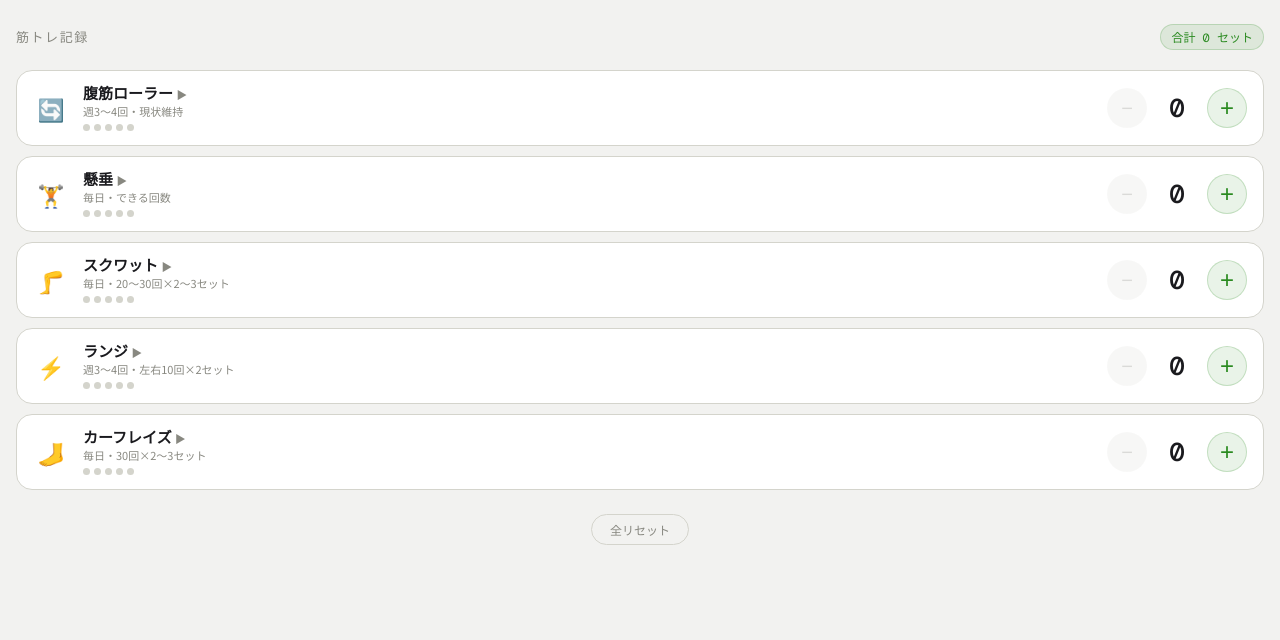
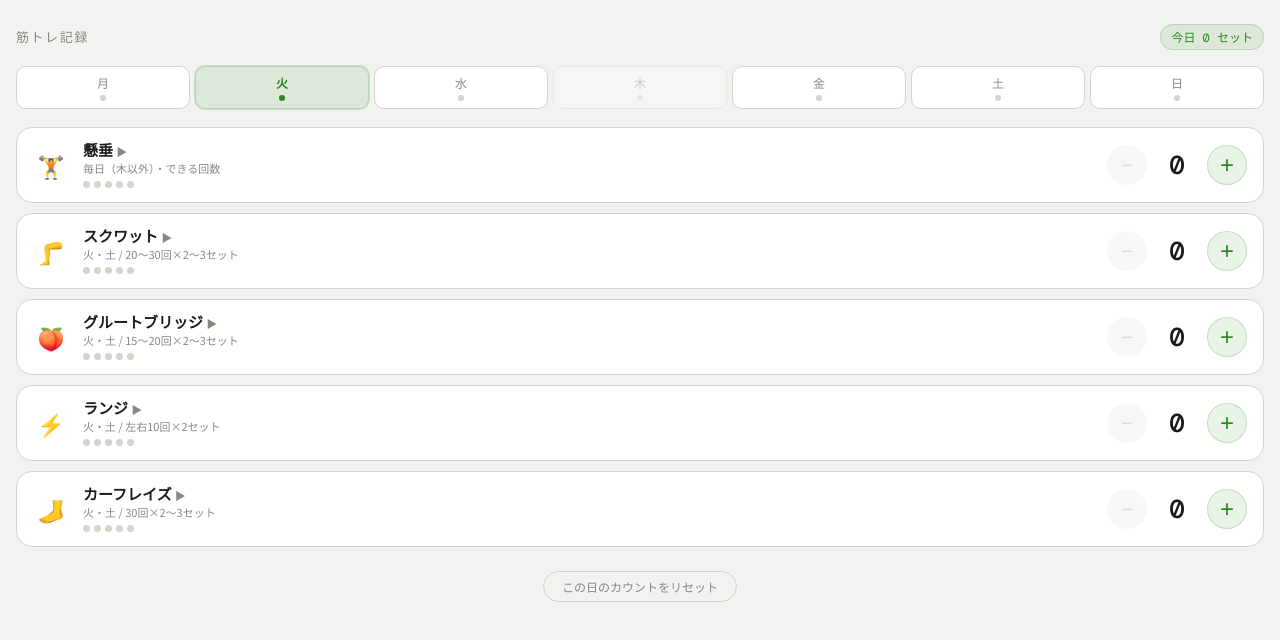
Before and after one commit to erorin-ka/workout-tracker, a plain HTML site: page index.html in a window 1280 px wide. Drawn offline with nearby package versions, Linux system fonts and the light colour scheme.

Commit message:
Update index.html

```diff
--- a/index.html
+++ b/index.html
@@ -22,7 +22,6 @@
     --accent-glow: rgba(127,255,110,0.25);
     --danger: #ff6e6e;
     --radius: 16px;
-    --radius-sm: 10px;
   }
   @media (prefers-color-scheme: light) {
     :root {
@@ -48,310 +47,133 @@
     min-height: 100vh;
     min-height: 100dvh;
     padding: 16px;
-    padding-bottom: 32px;
+    padding-bottom: 40px;
   }
 
   header {
     display: flex;
     align-items: baseline;
     justify-content: space-between;
-    margin-bottom: 20px;
+    margin-bottom: 16px;
     padding-top: 8px;
   }
-
-  .title {
-    font-size: 13px;
-    font-weight: 500;
-    color: var(--text-muted);
-    letter-spacing: 0.12em;
-    text-transform: uppercase;
+  .title { font-size: 13px; font-weight: 500; color: var(--text-muted); letter-spacing: 0.12em; text-transform: uppercase; }
+  .total-badge {
+    font-family: 'DM Mono', monospace; font-size: 12px;
+    color: var(--accent); background: var(--accent-dim);
+    padding: 3px 10px; border-radius: 99px; border: 1px solid var(--accent-glow);
   }
 
-  .total-badge {
-    font-family: 'DM Mono', monospace;
-    font-size: 12px;
-    color: var(--accent);
-    background: var(--accent-dim);
-    padding: 3px 10px;
-    border-radius: 99px;
-    border: 1px solid var(--accent-glow);
+  .day-tabs {
+    display: grid;
+    grid-template-columns: repeat(7, 1fr);
+    gap: 5px;
+    margin-bottom: 18px;
   }
+  .day-tab {
+    background: var(--surface); border: 1px solid var(--border);
+    border-radius: 10px; padding: 7px 2px; text-align: center;
+    cursor: pointer; transition: all 0.15s;
+    -webkit-user-select: none; user-select: none;
+  }
+  .day-tab .day-label { font-size: 12px; color: var(--text-muted); display: block; margin-bottom: 4px; }
+  .day-tab .day-dot { width: 6px; height: 6px; border-radius: 50%; background: var(--border); margin: 0 auto; transition: background 0.15s; }
+  .day-tab.active { border-color: var(--accent-glow); background: var(--accent-dim); box-shadow: 0 0 0 1px var(--accent-glow); }
+  .day-tab.active .day-label { color: var(--accent); font-weight: 700; }
+  .day-tab.active .day-dot { background: var(--accent); }
+  .day-tab.rest-day { opacity: 0.35; cursor: default; }
+  .day-tab.today .day-label { font-weight: 700; }
 
-  .cards {
-    display: flex;
-    flex-direction: column;
-    gap: 10px;
+  .rest-screen {
+    display: flex; flex-direction: column; align-items: center;
+    justify-content: center; padding: 60px 0; gap: 10px; color: var(--text-muted);
   }
+  .rest-screen .rest-icon { font-size: 48px; }
+  .rest-screen .rest-text { font-size: 16px; font-weight: 500; }
+  .rest-screen .rest-sub { font-size: 13px; }
 
+  .cards { display: flex; flex-direction: column; gap: 10px; }
   .card {
-    background: var(--surface);
-    border: 1px solid var(--border);
-    border-radius: var(--radius);
-    padding: 14px 16px;
-    display: flex;
-    align-items: center;
-    gap: 14px;
+    background: var(--surface); border: 1px solid var(--border);
+    border-radius: var(--radius); padding: 14px 16px;
+    display: flex; align-items: center; gap: 14px;
     transition: border-color 0.15s, box-shadow 0.15s;
-    position: relative;
-    overflow: hidden;
+    position: relative; overflow: hidden;
   }
+  .card.active { border-color: var(--accent-glow); box-shadow: 0 0 0 1px var(--accent-glow), inset 0 0 20px var(--accent-dim); }
+  .card-icon { font-size: 22px; width: 36px; text-align: center; flex-shrink: 0; }
+  .card-info { flex: 1; min-width: 0; }
+  .card-name { font-size: 15px; font-weight: 700; line-height: 1; margin-bottom: 3px; cursor: pointer; }
+  .card-name:active { opacity: 0.7; }
+  .card-meta { font-size: 11px; color: var(--text-muted); white-space: nowrap; overflow: hidden; text-overflow: ellipsis; }
+  .card-controls { display: flex; align-items: center; gap: 10px; flex-shrink: 0; }
+  .count-display {
+    font-family: 'DM Mono', monospace; font-size: 26px; font-weight: 500;
+    min-width: 40px; text-align: center; line-height: 1; color: var(--text); transition: color 0.1s;
+  }
+  .count-display.bumped { color: var(--accent); }
+  .btn {
+    width: 40px; height: 40px; border-radius: 50%; border: none; cursor: pointer;
+    font-size: 20px; display: flex; align-items: center; justify-content: center;
+    transition: transform 0.08s; background: var(--surface2); color: var(--text);
+    -webkit-user-select: none; user-select: none;
+  }
+  .btn:active { transform: scale(0.88); }
+  .btn-plus { background: var(--accent-dim); color: var(--accent); border: 1px solid var(--accent-glow); font-size: 24px; font-weight: 300; }
+  .btn-minus { background: var(--surface2); color: var(--text-muted); }
+  .btn-minus:disabled { opacity: 0.3; cursor: default; }
 
-  .card.active {
-    border-color: var(--accent-glow);
-    box-shadow: 0 0 0 1px var(--accent-glow), inset 0 0 20px var(--accent-dim);
-  }
+  .dots { display: flex; gap: 4px; margin-top: 5px; flex-wrap: wrap; }
+  .dot { width: 7px; height: 7px; border-radius: 50%; background: var(--border); transition: background 0.2s; }
+  .dot.filled { background: var(--accent); }
 
-  .card-icon {
-    font-size: 22px;
-    width: 36px;
-    text-align: center;
-    flex-shrink: 0;
-  }
-
-  .card-info {
-    flex: 1;
-    min-width: 0;
-  }
-
-  .card-name {
-    font-size: 15px;
-    font-weight: 700;
-    line-height: 1;
-    margin-bottom: 3px;
-  }
-
-  .card-meta {
-    font-size: 11px;
-    color: var(--text-muted);
-    white-space: nowrap;
-    overflow: hidden;
-    text-overflow: ellipsis;
-  }
-
-  .card-controls {
-    display: flex;
-    align-items: center;
-    gap: 10px;
-    flex-shrink: 0;
-  }
-
-  .count-display {
-    font-family: 'DM Mono', monospace;
-    font-size: 26px;
-    font-weight: 500;
-    min-width: 40px;
-    text-align: center;
-    line-height: 1;
-    color: var(--text);
-    transition: color 0.1s;
-  }
-
-  .count-display.bumped {
-    color: var(--accent);
-  }
-
-  .btn {
-    width: 40px;
-    height: 40px;
-    border-radius: 50%;
-    border: none;
-    cursor: pointer;
-    font-size: 20px;
-    display: flex;
-    align-items: center;
-    justify-content: center;
-    transition: transform 0.08s, opacity 0.1s;
-    background: var(--surface2);
-    color: var(--text);
-    -webkit-user-select: none;
-    user-select: none;
-  }
-
-  .btn:active { transform: scale(0.88); }
-
-  .btn-plus {
-    background: var(--accent-dim);
-    color: var(--accent);
-    border: 1px solid var(--accent-glow);
-    font-size: 24px;
-    font-weight: 300;
-  }
-
-  .btn-minus {
-    background: var(--surface2);
-    color: var(--text-muted);
-    font-size: 20px;
-  }
-
-  .btn-minus:disabled {
-    opacity: 0.3;
-    cursor: default;
-  }
-
-  /* streak dots */
-  .dots {
-    display: flex;
-    gap: 4px;
-    margin-top: 5px;
-    flex-wrap: wrap;
-  }
-  .dot {
-    width: 7px;
-    height: 7px;
-    border-radius: 50%;
-    background: var(--border);
-    transition: background 0.2s;
-  }
-  .dot.filled {
-    background: var(--accent);
-  }
-
-  /* footer */
-  footer {
-    margin-top: 24px;
-    display: flex;
-    justify-content: center;
-  }
-
+  footer { margin-top: 24px; display: flex; justify-content: center; }
   .reset-btn {
-    font-family: 'Noto Sans JP', sans-serif;
-    font-size: 12px;
-    color: var(--text-muted);
-    background: none;
-    border: 1px solid var(--border);
-    border-radius: 99px;
-    padding: 6px 18px;
-    cursor: pointer;
-    transition: color 0.15s, border-color 0.15s;
+    font-family: 'Noto Sans JP', sans-serif; font-size: 12px; color: var(--text-muted);
+    background: none; border: 1px solid var(--border); border-radius: 99px;
+    padding: 6px 18px; cursor: pointer;
   }
   .reset-btn:active { color: var(--danger); border-color: var(--danger); }
 
-  /* modal */
   .modal-overlay {
-    display: none;
-    position: fixed;
-    inset: 0;
-    background: rgba(0,0,0,0.6);
-    backdrop-filter: blur(4px);
-    z-index: 100;
-    align-items: flex-end;
-    justify-content: center;
+    display: none; position: fixed; inset: 0;
+    background: rgba(0,0,0,0.6); backdrop-filter: blur(4px);
+    z-index: 100; align-items: flex-end; justify-content: center;
   }
-  .modal-overlay.open {
-    display: flex;
-    animation: fade-in 0.2s ease;
-  }
-  @keyframes fade-in {
-    from { opacity: 0; }
-    to { opacity: 1; }
-  }
+  .modal-overlay.open { display: flex; animation: fade-in 0.2s ease; }
+  @keyframes fade-in { from { opacity: 0; } to { opacity: 1; } }
   .modal {
-    background: var(--surface);
-    border: 1px solid var(--border);
-    border-radius: 24px 24px 0 0;
-    padding: 28px 24px 40px;
-    width: 100%;
-    max-width: 480px;
+    background: var(--surface); border: 1px solid var(--border);
+    border-radius: 24px 24px 0 0; padding: 28px 24px 40px;
+    width: 100%; max-width: 480px;
     animation: slide-up 0.25s cubic-bezier(0.34, 1.56, 0.64, 1);
   }
-  @keyframes slide-up {
-    from { transform: translateY(100%); }
-    to { transform: translateY(0); }
-  }
-  .modal-handle {
-    width: 40px;
-    height: 4px;
-    background: var(--border);
-    border-radius: 99px;
-    margin: 0 auto 20px;
-  }
-  .modal-header {
-    display: flex;
-    align-items: center;
-    gap: 12px;
-    margin-bottom: 20px;
-  }
+  @keyframes slide-up { from { transform: translateY(100%); } to { transform: translateY(0); } }
+  .modal-handle { width: 40px; height: 4px; background: var(--border); border-radius: 99px; margin: 0 auto 20px; }
+  .modal-header { display: flex; align-items: center; gap: 12px; margin-bottom: 20px; }
   .modal-icon { font-size: 28px; }
-  .modal-title {
-    font-size: 20px;
-    font-weight: 700;
-  }
-  .modal-section {
-    margin-bottom: 16px;
-  }
-  .modal-label {
-    font-size: 11px;
-    font-weight: 500;
-    color: var(--accent);
-    letter-spacing: 0.1em;
-    text-transform: uppercase;
-    margin-bottom: 6px;
-  }
-  .modal-text {
-    font-size: 14px;
-    line-height: 1.7;
-    color: var(--text);
-  }
-  .modal-steps {
-    list-style: none;
-    display: flex;
-    flex-direction: column;
-    gap: 8px;
-  }
-  .modal-steps li {
-    display: flex;
-    gap: 10px;
-    font-size: 14px;
-    line-height: 1.5;
-  }
+  .modal-title { font-size: 20px; font-weight: 700; }
+  .modal-section { margin-bottom: 16px; }
+  .modal-label { font-size: 11px; font-weight: 500; color: var(--accent); letter-spacing: 0.1em; text-transform: uppercase; margin-bottom: 6px; }
+  .modal-text { font-size: 14px; line-height: 1.7; color: var(--text); }
+  .modal-steps { list-style: none; display: flex; flex-direction: column; gap: 8px; }
+  .modal-steps li { display: flex; gap: 10px; font-size: 14px; line-height: 1.5; }
   .step-num {
-    font-family: 'DM Mono', monospace;
-    font-size: 12px;
-    color: var(--accent);
-    background: var(--accent-dim);
-    border-radius: 50%;
-    width: 22px;
-    height: 22px;
-    display: flex;
-    align-items: center;
-    justify-content: center;
-    flex-shrink: 0;
-    margin-top: 1px;
+    font-family: 'DM Mono', monospace; font-size: 12px; color: var(--accent);
+    background: var(--accent-dim); border-radius: 50%; width: 22px; height: 22px;
+    display: flex; align-items: center; justify-content: center; flex-shrink: 0; margin-top: 1px;
   }
   .modal-close {
-    width: 100%;
-    margin-top: 24px;
-    padding: 14px;
-    border-radius: 12px;
-    border: 1px solid var(--border);
-    background: var(--surface2);
-    color: var(--text-muted);
-    font-family: 'Noto Sans JP', sans-serif;
-    font-size: 14px;
-    cursor: pointer;
+    width: 100%; margin-top: 24px; padding: 14px; border-radius: 12px;
+    border: 1px solid var(--border); background: var(--surface2); color: var(--text-muted);
+    font-family: 'Noto Sans JP', sans-serif; font-size: 14px; cursor: pointer;
   }
   .modal-close:active { opacity: 0.7; }
 
-  .card-name {
-    cursor: pointer;
-    text-decoration: underline;
-    text-decoration-color: transparent;
-    transition: text-decoration-color 0.15s;
-  }
-  .card-name:active { text-decoration-color: var(--accent); }
-
-  /* pulse animation on tap */
-  @keyframes pulse-ring {
-    0% { transform: scale(1); opacity: 0.5; }
-    100% { transform: scale(2.2); opacity: 0; }
-  }
+  @keyframes pulse-ring { 0% { transform: scale(1); opacity: 0.5; } 100% { transform: scale(2.2); opacity: 0; } }
   .ripple {
-    position: absolute;
-    border-radius: 50%;
-    width: 40px; height: 40px;
-    background: var(--accent-glow);
-    animation: pulse-ring 0.4s ease-out forwards;
-    pointer-events: none;
+    position: absolute; border-radius: 50%; width: 40px; height: 40px;
+    background: var(--accent-glow); animation: pulse-ring 0.4s ease-out forwards; pointer-events: none;
   }
 </style>
 </head>
@@ -359,14 +181,14 @@
 
 <header>
   <span class="title">筋トレ記録</span>
-  <span class="total-badge" id="totalBadge">合計 0 セット</span>
+  <span class="total-badge" id="totalBadge">0 セット</span>
 </header>
 
-<div class="cards" id="cards"></div>
+<div class="day-tabs" id="dayTabs"></div>
+<div id="mainContent"></div>
 
-<!-- modal -->
 <div class="modal-overlay" id="modalOverlay" onclick="closeModal(event)">
-  <div class="modal" id="modal">
+  <div class="modal">
     <div class="modal-handle"></div>
     <div class="modal-header">
       <div class="modal-icon" id="modalIcon"></div>
@@ -377,7 +199,7 @@
       <ul class="modal-steps" id="modalSteps"></ul>
     </div>
     <div class="modal-section">
-      <div class="modal-label">頻度・目安</div>
+      <div class="modal-label">目安</div>
       <div class="modal-text" id="modalMeta"></div>
     </div>
     <button class="modal-close" onclick="closeModalDirect()">閉じる</button>
@@ -385,116 +207,179 @@
 </div>
 
 <footer>
-  <button class="reset-btn" onclick="confirmReset()">全リセット</button>
+  <button class="reset-btn" onclick="confirmReset()">この日のカウントをリセット</button>
 </footer>
 
 <script>
-const EXERCISES = [
-  {
-    id: 'abs', name: '腹筋ローラー', icon: '🔄', meta: '週3〜4回・現状維持',
-    steps: [
+const DAY_NAMES = ['日','月','火','水','木','金','土'];
+
+const EXERCISES = {
+  pull:       { name: '懸垂',               icon: '🏋️', meta: '毎日（木以外）・できる回数', steps: [
+    'バーをデッドハング（腕まっすぐ）でぶら下がる',
+    '肩甲骨を寄せながら、あごがバーを超えるまで引き上げる',
+    'ゆっくり5〜10秒かけて降りる（ネガティブ動作）',
+    'しんどければ足を台に乗せて補助してもOK'
+  ]},
+  abs:        { name: '腹筋ローラー',       icon: '🔄', meta: '月・水・金 / 現状維持', steps: [
     '膝をついてローラーを両手で握る',
     '腰が落ちないよう体幹を締めながら、ゆっくり前に伸ばす',
     '限界まで伸ばしたら、腹筋を使って引き戻す',
     '慣れたら膝なし（立ちコロ）に挑戦'
-    ]
-  },
-  {
-    id: 'pull', name: '懸垂', icon: '🏋️', meta: '毎日・できる回数',
-    steps: [
-      'バーをデッドハング（腕まっすぐ）でぶら下がる',
-      '肩甲骨を寄せながら、あごがバーを超えるまで引き上げる',
-      'ゆっくり5〜10秒かけて降りる（ネガティブ動作）',
-      'しんどければ足を台に乗せて補助してもOK'
-    ]
-  },
-  {
-    id: 'squat', name: 'スクワット', icon: '🦵', meta: '毎日・20〜30回×2〜3セット',
-    steps: [
+  ]},
+  bird:       { name: 'バードドッグ',       icon: '🐦', meta: '月・水・金 / 左右10回×2〜3セット', steps: [
+    '四つ這いになり、手は肩の下・膝は腰の下に置く',
+    '右腕と左脚を同時にまっすぐ伸ばす',
+    '体が傾かないよう体幹を締めたまま3秒キープ',
+    'ゆっくり戻して反対側も同様に行う'
+  ]},
+  side_plank: { name: 'サイドプランク',     icon: '📐', meta: '月・水・金 / 左右30秒×2〜3セット', steps: [
+    '横向きに寝て、肘を肩の真下につく',
+    '腰を浮かせて体を一直線にする',
+    '腰が下がらないよう体幹を締めてキープ',
+    '慣れたら足を重ねて難易度アップ'
+  ]},
+  squat:      { name: 'スクワット',         icon: '🦵', meta: '火・土 / 20〜30回×2〜3セット', steps: [
     '足を肩幅に開き、つま先を少し外向きにする',
     'お尻を後ろに引きながらゆっくりしゃがむ',
     '膝がつま先より前に出ないように注意',
     '太ももが床と平行になるくらいまで下げて戻す'
-    ]
-  },
-  {
-    id: 'lunge', name: 'ランジ', icon: '⚡', meta: '週3〜4回・左右10回×2セット',
-    steps: [
+  ]},
+  glute:      { name: 'グルートブリッジ',   icon: '🍑', meta: '火・土 / 15〜20回×2〜3セット', steps: [
+    '仰向けに寝て膝を立て、足は腰幅に開く',
+    'お尻を締めながら腰をゆっくり持ち上げる',
+    '肩〜膝が一直線になったら1〜2秒キープ',
+    'ゆっくり腰を下ろす（完全につけずまた上げる）'
+  ]},
+  lunge:      { name: 'ランジ',             icon: '⚡', meta: '火・土 / 左右10回×2セット', steps: [
     '足を前後に大きく踏み出す',
     '後ろ足の膝を床ギリギリまで落とす',
     '前膝が90度になるのが目安',
     '左右交互に繰り返す'
-    ]
-  },
-  {
-    id: 'calf', name: 'カーフレイズ', icon: '🦶', meta: '毎日・30回×2〜3セット',
-    steps: [
+  ]},
+  calf:       { name: 'カーフレイズ',       icon: '🦶', meta: '火・土 / 30回×2〜3セット', steps: [
     '足を腰幅に開いて立つ',
     '壁に軽く手を添えてバランスを取る',
     'ゆっくりつま先立ちになる',
     'ゆっくり元に戻す（降ろすときも意識して）'
-    ]
-  },
-];
+  ]},
+  pushup:     { name: '腕立て伏せ',         icon: '💪', meta: '日 / 15〜20回×3セット', steps: [
+    '手を肩幅より少し広めに置き、体を一直線にする',
+    '肘を曲げて胸が床ギリギリまで近づくよう下ろす',
+    '体幹を締めたまま、肘を伸ばして戻す',
+    '腰が落ちないよう注意'
+  ]},
+  pike:       { name: 'パイクプッシュアップ', icon: '🔺', meta: '日 / 10〜15回×3セット', steps: [
+    '逆V字（お尻を高く上げた三角形）の姿勢になる',
+    '頭が床に近づくよう肘を曲げて下ろす',
+    '肘を伸ばして戻す',
+    '肩に効いてるのを意識する'
+  ]},
+};
 
-const STORAGE_KEY = 'workout_v1';
+// 0=日,1=月,2=火,3=水,4=木,5=金,6=土
+const SCHEDULE = {
+  0: ['pull','pushup','pike'],
+  1: ['pull','abs','bird','side_plank'],
+  2: ['pull','squat','glute','lunge','calf'],
+  3: ['pull','abs','bird','side_plank'],
+  4: null,
+  5: ['pull','abs','bird','side_plank'],
+  6: ['pull','squat','glute','lunge','calf'],
+};
 
-function load() {
-  try { return JSON.parse(localStorage.getItem(STORAGE_KEY)) || {}; } catch { return {}; }
+const STORAGE_KEY = 'workout_v2';
+function load() { try { return JSON.parse(localStorage.getItem(STORAGE_KEY)) || {}; } catch { return {}; } }
+function save(data) { localStorage.setItem(STORAGE_KEY, JSON.stringify(data)); }
+
+let allCounts = load();
+const todayDow = new Date().getDay();
+let selectedDow = todayDow;
+
+function dateKey(dow) {
+  const d = new Date();
+  d.setDate(d.getDate() + (dow - d.getDay()));
+  return d.toISOString().slice(0, 10);
 }
-function save(data) {
-  localStorage.setItem(STORAGE_KEY, JSON.stringify(data));
+function getCounts(dow) { return allCounts[dateKey(dow)] || {}; }
+function setCount(dow, id, n) {
+  const key = dateKey(dow);
+  if (!allCounts[key]) allCounts[key] = {};
+  allCounts[key][id] = n;
+  save(allCounts);
 }
 
-let counts = load();
+function renderTabs() {
+  const container = document.getElementById('dayTabs');
+  container.innerHTML = '';
+  for (let i = 0; i < 7; i++) {
+    const dow = (i + 1) % 7;
+    const isRest = SCHEDULE[dow] === null;
+    const isToday = dow === todayDow;
+    const isSelected = dow === selectedDow;
+    const tab = document.createElement('div');
+    tab.className = ['day-tab', isSelected?'active':'', isRest?'rest-day':'', isToday?'today':''].filter(Boolean).join(' ');
+    tab.innerHTML = `<span class="day-label">${DAY_NAMES[dow]}</span><div class="day-dot"></div>`;
+    if (!isRest) tab.onclick = () => { selectedDow = dow; renderTabs(); renderMain(); };
+    container.appendChild(tab);
+  }
+}
 
-function getCount(id) { return counts[id] || 0; }
+function updateBadge() {
+  const exercises = SCHEDULE[selectedDow];
+  if (!exercises) { document.getElementById('totalBadge').textContent = '休息日'; return; }
+  const counts = getCounts(selectedDow);
+  const total = exercises.reduce((s, id) => s + (counts[id] || 0), 0);
+  const label = selectedDow === todayDow ? '今日' : DAY_NAMES[selectedDow] + '曜';
+  document.getElementById('totalBadge').textContent = `${label} ${total} セット`;
+}
 
-function render() {
-  const container = document.getElementById('cards');
-  container.innerHTML = '';
-  let total = 0;
+function renderMain() {
+  const container = document.getElementById('mainContent');
+  const exercises = SCHEDULE[selectedDow];
 
-  EXERCISES.forEach(ex => {
-    const n = getCount(ex.id);
-    total += n;
+  if (!exercises) {
+    container.innerHTML = `<div class="rest-screen"><div class="rest-icon">😴</div><div class="rest-text">休息日</div><div class="rest-sub">しっかり休んで回復しよう</div></div>`;
+    updateBadge();
+    return;
+  }
 
+  const counts = getCounts(selectedDow);
+  container.innerHTML = `<div class="cards" id="cards"></div>`;
+  const cardsEl = document.getElementById('cards');
+
+  exercises.forEach(id => {
+    const ex = EXERCISES[id];
+    const n = counts[id] || 0;
     const card = document.createElement('div');
     card.className = 'card' + (n > 0 ? ' active' : '');
     card.innerHTML = `
       <div class="card-icon">${ex.icon}</div>
       <div class="card-info">
-        <div class="card-name" onclick="openModal('${ex.id}')">${ex.name} <span style="font-size:10px;color:var(--text-muted)">▶</span></div>
+        <div class="card-name" onclick="openModal('${id}')">${ex.name} <span style="font-size:10px;color:var(--text-muted)">▶</span></div>
         <div class="card-meta">${ex.meta}</div>
         <div class="dots">${renderDots(n)}</div>
       </div>
       <div class="card-controls">
-        <button class="btn btn-minus" onclick="change('${ex.id}', -1, this)" ${n === 0 ? 'disabled' : ''}>−</button>
-        <div class="count-display" id="count-${ex.id}">${n}</div>
-        <button class="btn btn-plus" onclick="change('${ex.id}', +1, this)">+</button>
-      </div>
-    `;
-    container.appendChild(card);
+        <button class="btn btn-minus" onclick="change('${id}',-1,this)" ${n===0?'disabled':''}>−</button>
+        <div class="count-display" id="count-${id}">${n}</div>
+        <button class="btn btn-plus" onclick="change('${id}',+1,this)">+</button>
+      </div>`;
+    cardsEl.appendChild(card);
   });
-
-  document.getElementById('totalBadge').textContent = `合計 ${total} セット`;
+  updateBadge();
 }
 
 function renderDots(n) {
-  const max = Math.max(n, 5);
-  return Array.from({length: max}, (_, i) =>
-    `<div class="dot ${i < n ? 'filled' : ''}"></div>`
-  ).join('');
+  return Array.from({length: Math.max(n,5)}, (_,i) => `<div class="dot ${i<n?'filled':''}"></div>`).join('');
 }
 
 function change(id, delta, btn) {
-  const prev = getCount(id);
+  const counts = getCounts(selectedDow);
+  const prev = counts[id] || 0;
   const next = Math.max(0, prev + delta);
   if (next === prev) return;
-  counts[id] = next;
-  save(counts);
+  setCount(selectedDow, id, next);
 
-  // bump animation
   const display = document.getElementById('count-' + id);
   display.textContent = next;
   display.classList.remove('bumped');
@@ -502,7 +387,6 @@ function change(id, delta, btn) {
   display.classList.add('bumped');
   setTimeout(() => display.classList.remove('bumped'), 300);
 
-  // ripple on plus
   if (delta > 0) {
     const ripple = document.createElement('div');
     ripple.className = 'ripple';
@@ -514,40 +398,38 @@ function change(id, delta, btn) {
     setTimeout(() => ripple.remove(), 400);
   }
 
-  render();
+  const card = btn.closest('.card');
+  card.className = 'card' + (next > 0 ? ' active' : '');
+  card.querySelector('.dots').innerHTML = renderDots(next);
+  card.querySelector('.btn-minus').disabled = next === 0;
+  updateBadge();
 }
 
 function confirmReset() {
-  if (confirm('全セットのカウントをリセットしますか？')) {
-    counts = {};
-    save(counts);
-    render();
+  const label = selectedDow === todayDow ? '今日' : DAY_NAMES[selectedDow] + '曜';
+  if (confirm(`${label}のカウントをリセットしますか？`)) {
+    delete allCounts[dateKey(selectedDow)];
+    save(allCounts);
+    renderMain();
   }
 }
 
 function openModal(id) {
-  const ex = EXERCISES.find(e => e.id === id);
-  if (!ex) return;
+  const ex = EXERCISES[id];
   document.getElementById('modalIcon').textContent = ex.icon;
   document.getElementById('modalTitle').textContent = ex.name;
   document.getElementById('modalMeta').textContent = ex.meta;
   document.getElementById('modalSteps').innerHTML = ex.steps
-    .map((s, i) => `<li><span class="step-num">${i+1}</span><span>${s}</span></li>`)
-    .join('');
+    .map((s,i) => `<li><span class="step-num">${i+1}</span><span>${s}</span></li>`).join('');
   document.getElementById('modalOverlay').classList.add('open');
 }
+function closeModal(e) {
+  if (e.target === document.getElementById('modalOverlay')) document.getElementById('modalOverlay').classList.remove('open');
+}
+function closeModalDirect() { document.getElementById('modalOverlay').classList.remove('open'); }
 
-function closeModal(e) {
-  if (e.target === document.getElementById('modalOverlay')) {
-    document.getElementById('modalOverlay').classList.remove('open');
-  }
-}
-
-function closeModalDirect() {
-  document.getElementById('modalOverlay').classList.remove('open');
-}
-
-render();
+renderTabs();
+renderMain();
 </script>
 </body>
 </html>
```
Lines whose indentation alone changed are shown as unchanged.
